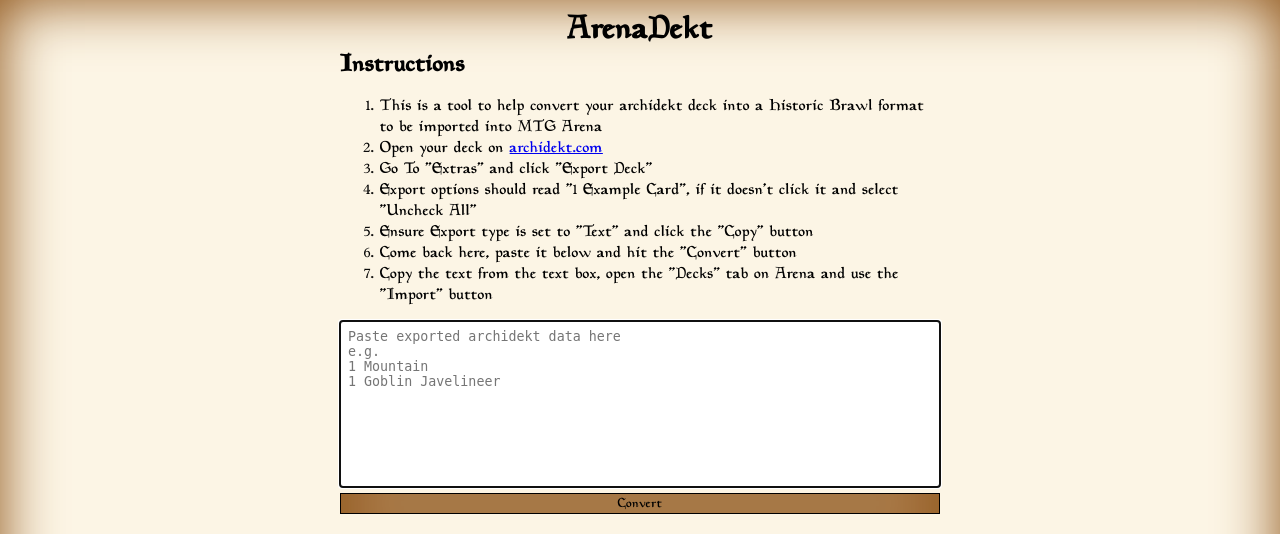
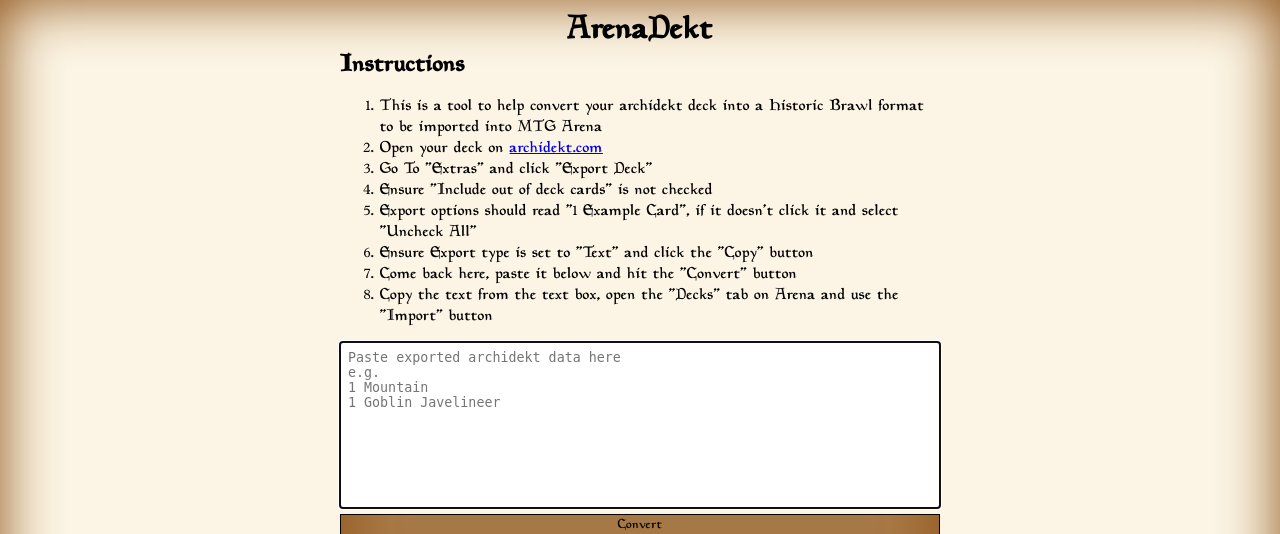
Before and after one commit to Jarf/arenadekt, a PHP site: page / in a window 1280 px wide. Shown: the top 534 px of the page. Run offline with PHP 8.4, Linux system fonts and the light colour scheme.

Commit message:
Amend instructions

```diff
--- a/index.php
+++ b/index.php
@@ -41,6 +41,7 @@ if($_SERVER['REQUEST_METHOD'] === 'POST' && isset($_POST) && isset($_POST['archi
 				<li>This is a tool to help convert your archidekt deck into a Historic Brawl format to be imported into MTG Arena</li>
 				<li>Open your deck on <a href="https://archidekt.com/" target="_blank">archidekt.com</a></li>
 				<li>Go To "Extras" and click "Export Deck"</li>
+				<li>Ensure "Include out of deck cards" is not checked</li>
 				<li>Export options should read "1 Example Card", if it doesn't click it and select "Uncheck All"</li>
 				<li>Ensure Export type is set to "Text" and click the "Copy" button</li>
 				<li>Come back here, paste it below and hit the "Convert" button</li>
```
